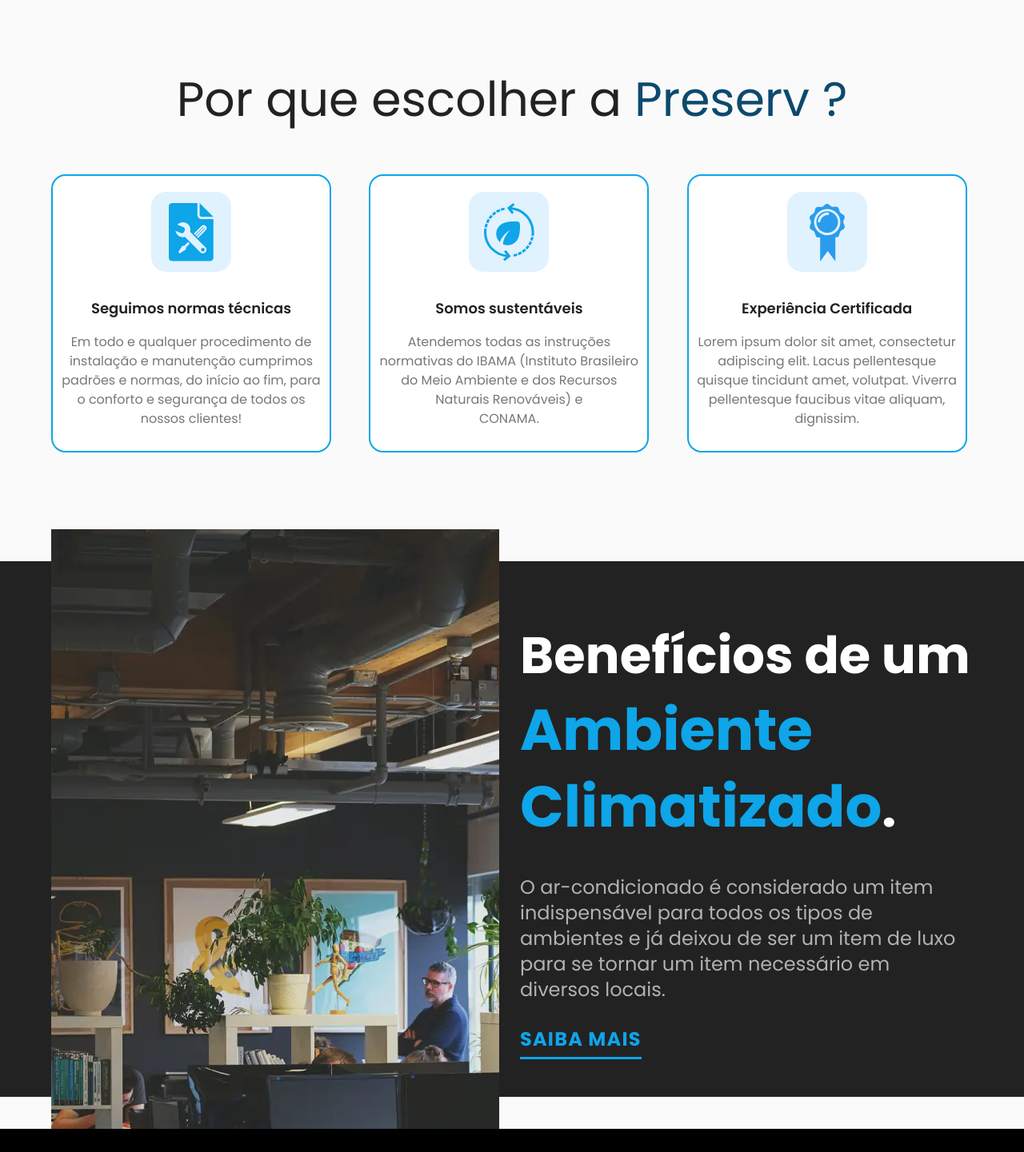
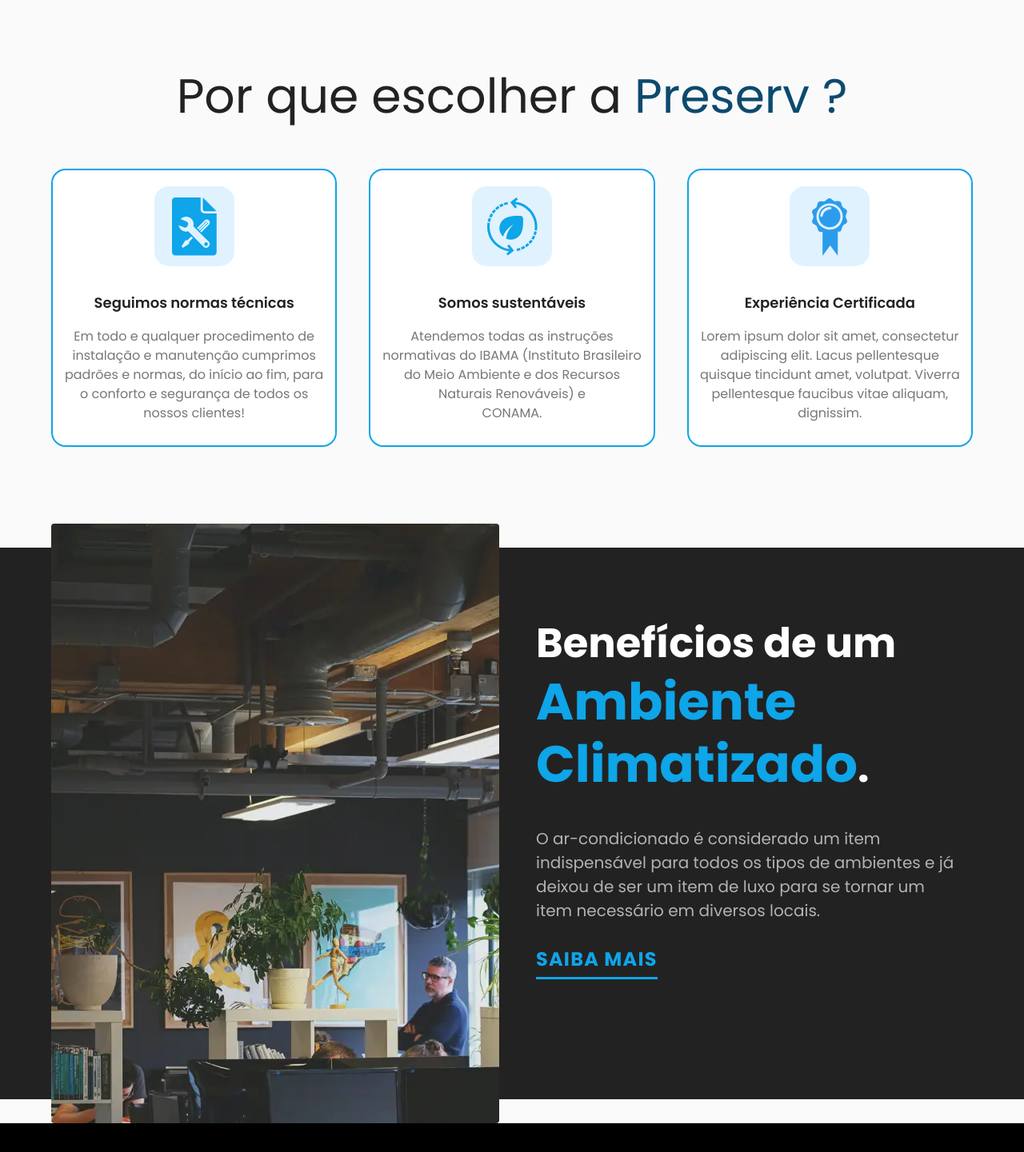
Before and after one commit to okborges/preserv, a Nuxt app: page / in a window 1280 px wide. Shown: the part 849-2290 px from the top of the page at 80% size. Built offline with nearby package versions, Linux system fonts and the light colour scheme.

Commit message:
section 2 responsiva

```diff
--- a/components/SectionDois.vue
+++ b/components/SectionDois.vue
@@ -2,15 +2,15 @@
   <section class="bg-inicial px-5">
     <div class="max-w-6xl mx-auto">
       <div class="grid lg:grid-cols-2 gap-5">
-        <div class="imagem">
-          <img src="../static/img/img-2.webp" alt="" />
+        <div class="imagem hidden lg:block">
+          <img class="rounded" src="../static/img/img-2.webp" alt="" />
         </div>
-        <div class="pt-28">
+        <div class="py-5 lg:pt-28 lg:pl-5">
           <h2 class="titulo pb-9">
-            Benefícios de um
+            Benefícios de um<br />
             <span class="text-azul-3">Ambiente Climatizado</span>.
           </h2>
-          <p class="text-cinza-claro text-2xl pb-7">
+          <p class="text-cinza-claro text-xl pb-7 paragrafo">
             O ar-condicionado é considerado um item indispensável para todos os
             tipos de ambientes e já deixou de ser um item de luxo para se tornar
             um item necessário em diversos locais.
@@ -29,16 +29,16 @@
 <style scoped>
 .bg-inicial {
   background-color: #222222;
-  box-shadow: inset 0 -40px #fafafa, inset 0 40px #fafafa;
+  box-shadow: inset 0 -30px #fafafa, inset 0 30px #fafafa;
 }
 .titulo {
   color: #ffffff;
-  font-size: 4rem;
+  font-size: 3.2rem;
   font-weight: 700;
   line-height: 145%;
 }
 .titulo span {
-  font-size: 4.5rem;
+  font-size: 4rem;
 }
 .saiba {
   display: inline-block;
@@ -55,11 +55,28 @@
   height: 3px;
   background-color: #0ea5e9;
   margin-top: 4px;
-  position: absolute;
 }
+
 .imagem {
   height: 100%;
   width: 100%;
   object-fit: cover;
 }
+.paragrafo {
+  max-width: 536px;
+  line-height: 30px;
+}
+@media (max-width: 1024px) {
+  .bg-inicial {
+    box-shadow: none;
+  }
+}
+@media (max-width: 640px) {
+  .titulo {
+    font-size: 2.3rem;
+  }
+  .titulo span {
+    font-size: 3rem;
+  }
+}
 </style>
--- a/components/SectionUm.vue
+++ b/components/SectionUm.vue
@@ -2,11 +2,11 @@
   <section class="bg-clarinho px-5 pb-24">
     <div class="max-w-6xl mx-auto">
       <h2
-        class="text-center text-4xl font-normal pb-16 text-preto-fosco sm:text-6xl"
+        class="h2 text-center text-5xl font-normal pb-16 text-preto-fosco lg:text-6xl"
       >
         Por que escolher a <span class="text-azul-1">Preserv ?</span>
       </h2>
-      <div class="grid justify-center gap-10 xl:grid-cols-3">
+      <div class="grid justify-center gap-10 lg:grid-cols-3">
         <div class="card text-center py-5">
           <div class="pb-8">
             <svg
@@ -156,7 +156,7 @@
 .card {
   display: grid;
   justify-items: center;
-  width: 350px;
+  width: 100%;
   height: auto;
 
   background: #ffffff;
@@ -168,4 +168,22 @@
   box-shadow: 0px 0px 0px 6px #e0f2fe;
   transition: 0.2s;
 }
+.h2 {
+  line-height: 3.3rem;
+}
+
+@media (max-width: 1024px) {
+  .card {
+    width: 60%;
+    height: auto;
+    margin: auto;
+  }
+}
+@media (max-width: 640px) {
+  .card {
+    width: 100%;
+    height: auto;
+    margin: auto;
+  }
+}
 </style>
--- a/components/TheFooter.vue
+++ b/components/TheFooter.vue
@@ -2,7 +2,7 @@
   <footer class="bg-black">
     <div class="px-5">
       <div class="max-w-6xl mx-auto">
-        <div class="grid gap-16 lg:grid-cols-3 py-16">
+        <div class="grid gap-16 md:grid-cols-3 py-16">
           <div class="hidden lg:block">
             <svg
               width="214"
@@ -390,9 +390,7 @@
             </svg>
           </div>
           <div class="mb-5 lg:my-0">
-            <h3 class="text-white pt-2 pb-8  font-normal text-lg">
-              CONTATO
-            </h3>
+            <h3 class="text-white pt-2 pb-8 font-normal text-lg">CONTATO</h3>
             <ul>
               <li class="mb-4">
                 <a
@@ -503,30 +501,30 @@
             </ul>
           </div>
           <div class="">
-            <h3 class="text-white pt-2 pb-8  font-medium text-lg">
+            <h3 class="text-white pt-2 pb-8 font-medium text-lg">
               INFORMAÇÕES
             </h3>
             <a
               href="#"
-              class="text-cinza-claro  mb-4 text-lg font-medium block hover:text-white"
+              class="text-cinza-claro mb-4 text-lg font-medium block hover:text-white"
             >
               Serviços
             </a>
             <a
               href="#"
-              class="text-cinza-claro  mb-4 text-lg font-medium block hover:text-white"
+              class="text-cinza-claro mb-4 text-lg font-medium block hover:text-white"
             >
               Contato
             </a>
             <a
               href="#"
-              class="text-cinza-claro  mb-4 text-lg font-medium block hover:text-white"
+              class="text-cinza-claro mb-4 text-lg font-medium block hover:text-white"
             >
               Produtos
             </a>
             <a
               href="#"
-              class="text-cinza-claro  mb-4 text-lg font-medium block hover:text-white"
+              class="text-cinza-claro mb-4 text-lg font-medium block hover:text-white"
             >
               Clientes
             </a>
@@ -546,7 +544,6 @@
 </script>
 
 <style scoped>
-
 .risco {
   content: "";
   display: block;
```
